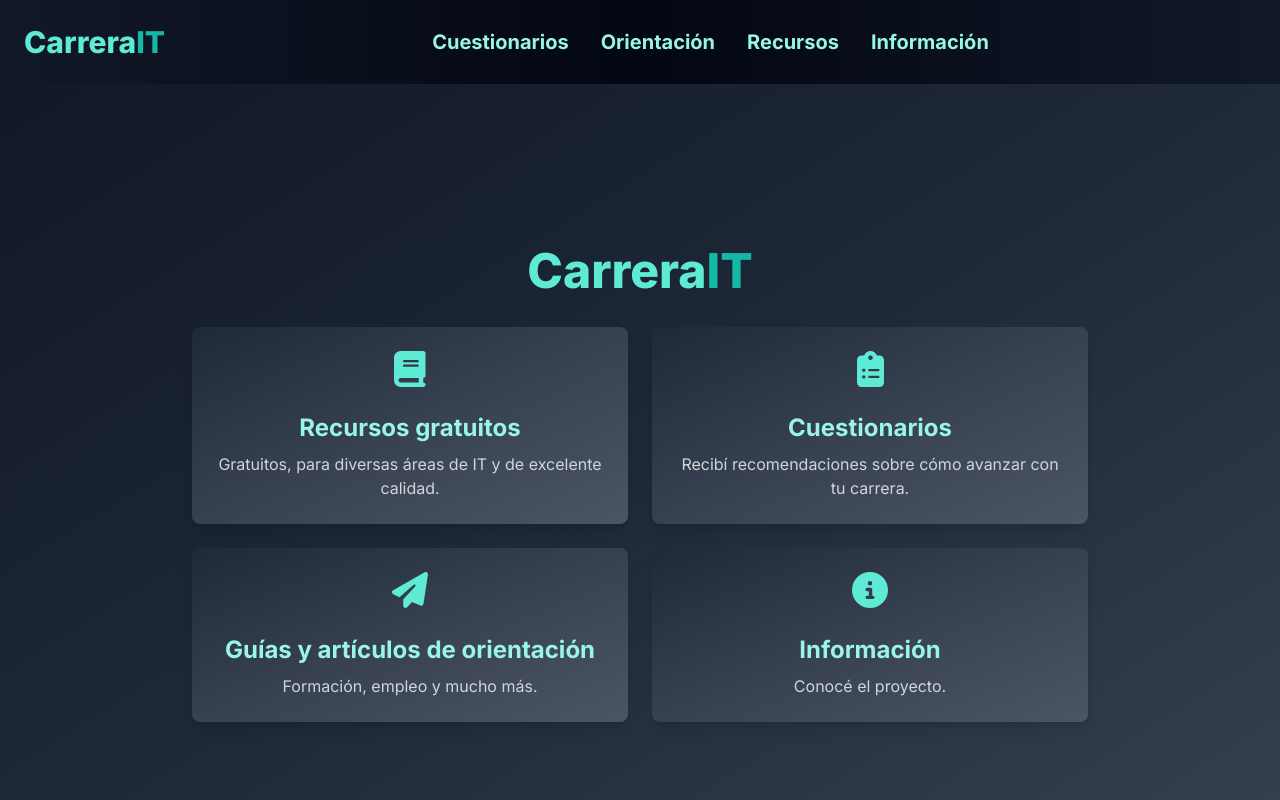
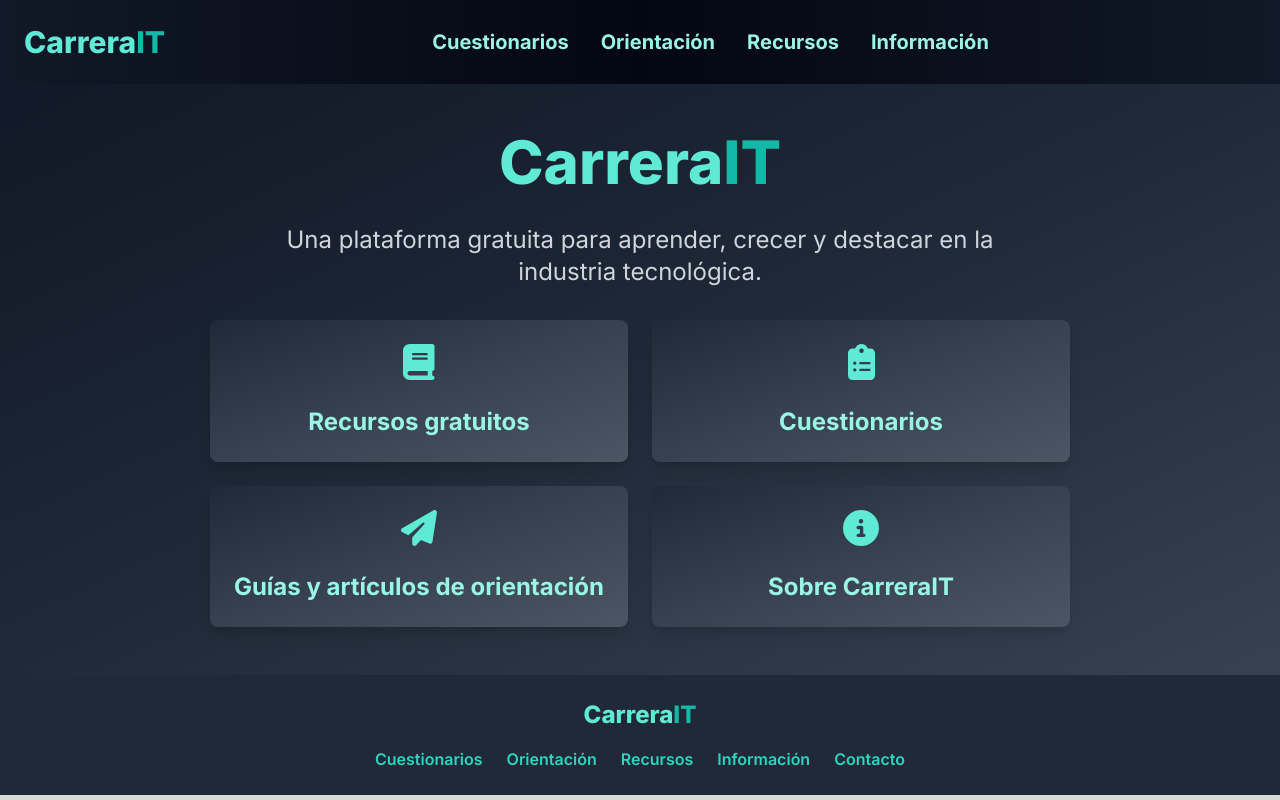
Before and after one commit to aronmilenait/carrerait-roadmap, a Next.js app in the folder carrerait-roadmap/: page / in a window 1280 px wide. Shown: the top 800 px of the page. Built offline with nearby package versions, Linux system fonts and the light colour scheme.

Commit message:
refactor: update homepage

```diff
--- a/carrerait-roadmap/src/app/page.tsx
+++ b/carrerait-roadmap/src/app/page.tsx
@@ -1,60 +1,9 @@
-import { FontAwesomeIcon } from "@fortawesome/react-fontawesome";
-import {
-  faBook,
-  faClipboardList,
-  faPaperPlane,
-  faInfoCircle,
-} from "@fortawesome/free-solid-svg-icons";
+import HomeWelcome from "./components/Home/HomeWelcome";
 
 export default function Home() {
-  const gridDivClasses =
-  "bg-gradient-to-br from-gray-800 via-gray-700 to-gray-600 cursor-pointer p-6 rounded-lg shadow-lg text-center transition-transform duration-300 ease-in-out transform hover:shadow-2xl hover:scale-105 hover:rotate-1 hover:bg-gray-800";
-const titleClasses = "text-2xl font-bold text-teal-200 mt-4";
-const textClasses = "mt-2 text-gray-300";
-const iconClasses = "text-teal-300 text-4xl mb-2";
-
   return (
-    <main className="min-h-screen bg-gradient-to-br from-gray-900 via-gray-800 to-gray-700 text-gray-100 p-6 md:p-24 flex flex-col justify-center items-center">
-      <section id="hero" className="text-center space-y-6 md:space-y-8">
-        <div className="relative mb-8">
-          <div className="text-4xl md:text-5xl font-extrabold text-teal-100 relative">
-            <span className="text-teal-300">Carrera</span>
-            <span className="text-teal-500">IT</span>
-          </div>
-          <span className="absolute inset-0 bg-gradient-to-r from-teal-500 to-teal-300 blur-sm opacity-30 -z-10"></span>
-        </div>
-        <div className="grid grid-cols-1 md:grid-cols-2 gap-6 mt-12 w-full max-w-4xl">
-          <a className={gridDivClasses} href="/recursos" target="_blank">
-            <FontAwesomeIcon icon={faBook} className={iconClasses} />
-            <p className={titleClasses}>Recursos gratuitos</p>
-            <p className={textClasses}>
-             Gratuitos, para diversas áreas de IT y de excelente calidad.
-            </p>
-          </a>
-
-          <a className={gridDivClasses} href="/cuestionario" target="_blank">
-            <FontAwesomeIcon icon={faClipboardList} className={iconClasses} />
-            <p className={titleClasses}>Cuestionarios</p>
-            <p className={textClasses}>
-              Recibí recomendaciones sobre cómo avanzar con tu carrera.
-            </p>
-          </a>
-
-          <a className={gridDivClasses} href="/orientacion" target="_blank">
-            <FontAwesomeIcon icon={faPaperPlane} className={iconClasses} />
-            <p className={titleClasses}>Guías y artículos de orientación</p>
-            <p className={textClasses}>
-              Formación, empleo y mucho más.
-            </p>
-          </a>
-
-          <a className={gridDivClasses} href="/info" target="_blank">
-            <FontAwesomeIcon icon={faInfoCircle} className={iconClasses} />
-            <h3 className={titleClasses}>Información</h3>
-            <p className={textClasses}>Conocé el proyecto.</p>
-          </a>
-        </div>
-      </section>
-    </main>
+    <>
+      <HomeWelcome />
+    </>
   );
 }
```
